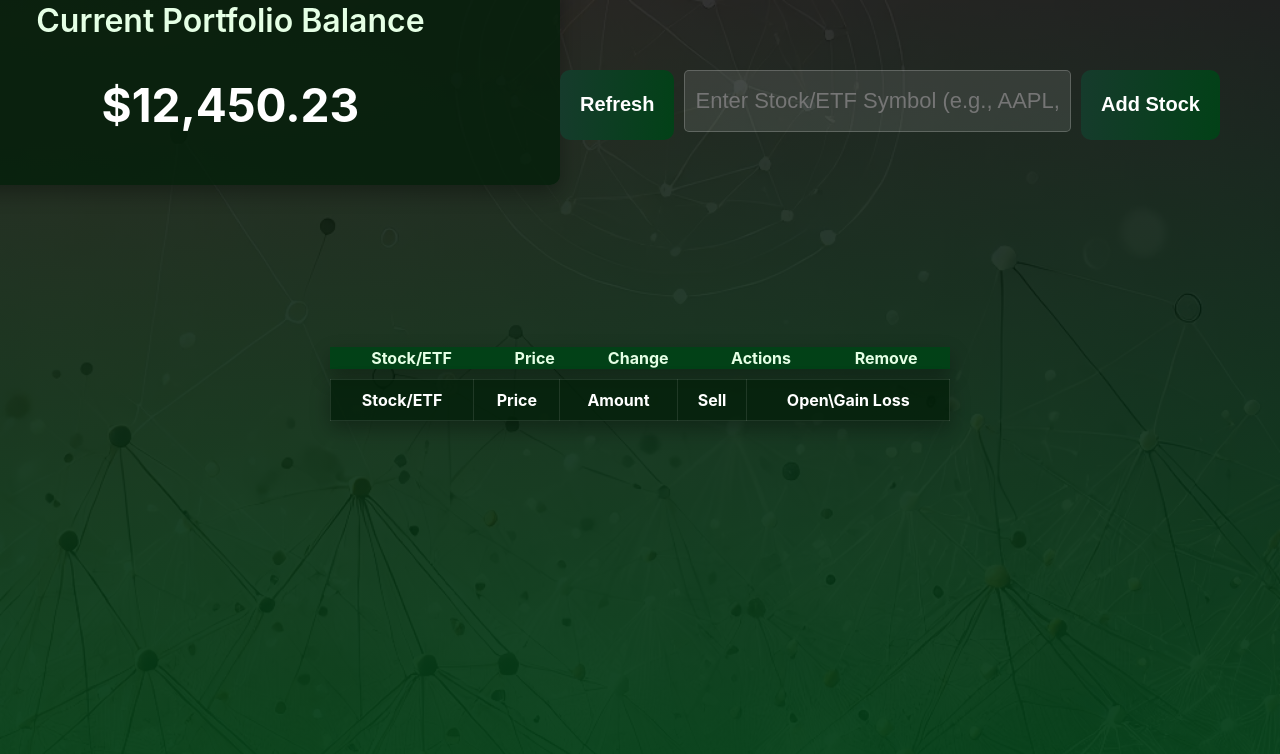
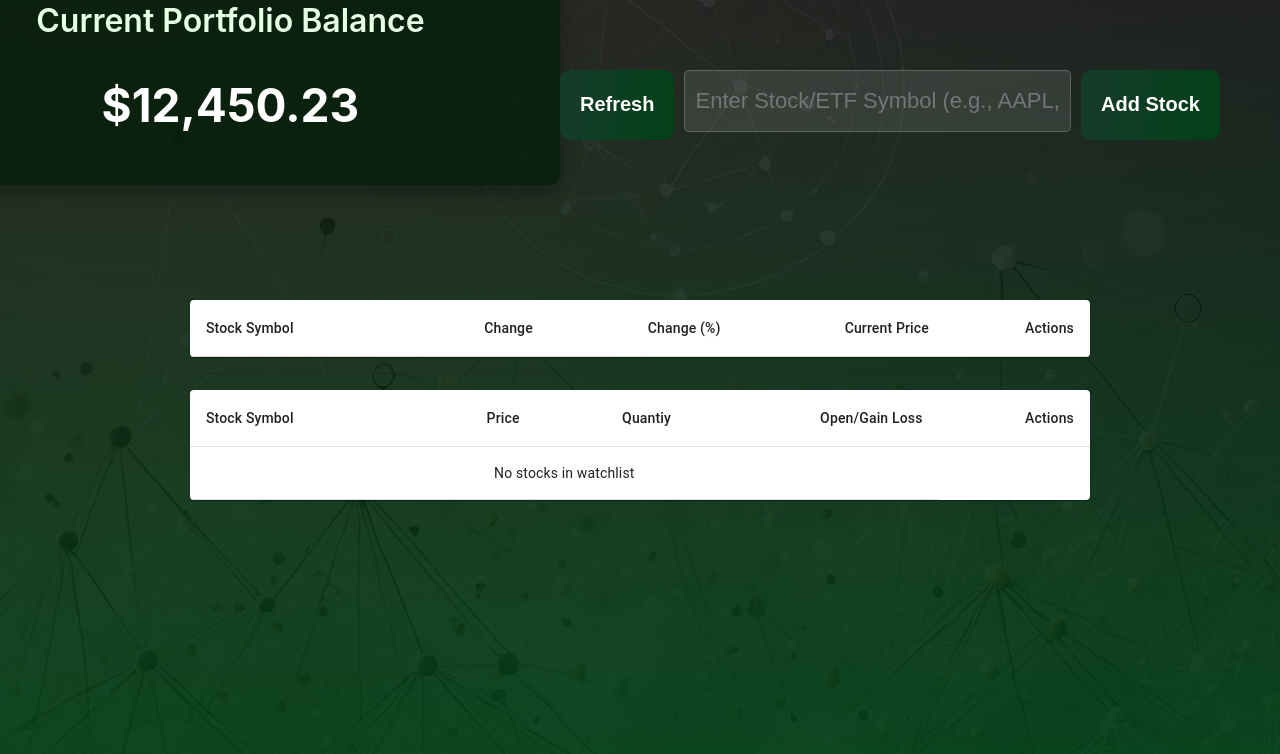
Before and after one commit to ArianZdar/WealthPlex, a React (Create React App) app in the folder my-app/: page /portfolio in a window 1280 px wide. Shown: the top 754 px of the page. Built offline with nearby package versions, Linux system fonts and the light colour scheme.

Commit message:
Cleaned up tables

```diff
--- a/my-app/src/pages/portfoliopage/portfolio.jsx
+++ b/my-app/src/pages/portfoliopage/portfolio.jsx
@@ -2,6 +2,9 @@ import { useNavigate } from 'react-router-dom';
 import './portfolio.css';
 import React, { useState } from 'react';
 import { getPortfolioValue, addStockToWatchlist,removeStockFromWatchlist ,getUserWatchlist,getStocks,buyStock,sellStock,getProfitOnStock} from '../../assets/utils/userRequests'
+import DeleteIcon from '@mui/icons-material/Delete';
+import { Box, TableContainer, Paper, Table, TableHead, TableRow, TableCell, TableBody, Stack, Divider, TextField, Button } from "@mui/material";
+
 
 function Portfolio() {
   const navigate = useNavigate();
@@ -17,6 +20,8 @@ function Portfolio() {
   const [watchlist, setWatchlist] = useState([]);
   const [stocklist, setStocklist] = useState([]);
   const [profitlist, setProfit] = useState([]);
+
+
 
   const handleAddStock = async (e) => {
     e.preventDefault();
@@ -39,11 +44,11 @@ function Portfolio() {
     const username = localStorage.getItem("loggedInUsername");
     const roundedPrice = Math.round(parseFloat(price)) || 0;
     try {
-      // Call addStockToWatchlist and wait for the response
+
       const updatedUser = await buyStock(username,quantity,symbol,roundedPrice);
       const updatedPortfolio = updatedUser["stocks"];
       console.log(updatedPortfolio);
-      setStocklist(updatedPortfolio); // Update watchlist with the new list
+      setStocklist(updatedPortfolio);
     } catch (error) {
       setError("Failed to add stock to watchlist: " + error.message);
     }
@@ -85,7 +90,11 @@ function Portfolio() {
 
   };
 
-
+  const handleSellQuantityChange = (index, value) => {
+    const updatedPortfolio = [...stocklist];
+    updatedPortfolio[index].quantity = value;
+    setStocklist(updatedPortfolio);
+  };
 
   const handleQuantityChange = (index, value) => {
     const updatedWatchlist = [...watchlist];
@@ -103,9 +112,9 @@ function Portfolio() {
     const username = localStorage.getItem("loggedInUsername");
 
     try {
-      // Call addStockToWatchlist and wait for the response
-      const updatedPortfolio = await sellStock(username,quantity,symbol);
-      setStocklist(updatedPortfolio); // Update watchlist with the new list
+      const profit = await sellStock(username,quantity,symbol);
+      const updatedPortfolio = await getStocks(username);
+      setStocklist(updatedPortfolio);
     } catch (error) {
       setError("Failed to add stock to watchlist: " + error.message);
     }
@@ -116,11 +125,11 @@ function Portfolio() {
     const username = localStorage.getItem("loggedInUsername");
 
     try {
-      // Call addStockToWatchlist and wait for the response
       const profit = await getProfitOnStock(username,symbol);
       profitlist[index] = profit;
+      return profit;
     } catch (error) {
-      setError("Failed to add stock to watchlist: " + error.message);
+      setError("Failed to get openGainLoss: " + error.message);
     }
 
   };
@@ -157,107 +166,157 @@ function Portfolio() {
 
 
 <div className="tables-container">
-  {/* WatchList Table */}
-  <div className="stock-table-section">
-    {loading ? (
-      <p>Loading stocks...</p>
-    ) : (
-      <table className="stock-table">
-        <thead>
-          <tr>
-            <th>Stock/ETF</th>
-            <th>Price</th>
-            <th>Change</th>
-            <th>Actions</th>
-            <th>Remove</th>
-          </tr>
-        </thead>
-        <tbody>
-          {watchlist.map((stock, index) => (
-            <tr key={index}>
-              <td className="stock-name">{stock.symbol}</td>
-              <td className="stock-price">{stock.currentPrice}</td>
-              <td className={`stock-change ${stock.isPositive ? 'positive' : 'negative'}`}>
-                {stock.change}
-              </td>
-              <td className="stock-actions">
-                <div className="actions-container">
-                  <input
-                    type="number"
-                    onChange={(e) => handleQuantityChange(index, e.target.value)}
-                    min="0"
-                    className="input-field"
-                    placeholder="Enter quantity"
-                  />
-                  <input
-                    type="number"
-                    onChange={(e) => handlePriceChange(index, e.target.value)}
-                    min="0"
-                    className="input-field"
-                    placeholder="Enter price"
-                  />
-                  <button className="buy-button" onClick={() => handleBuyStock(stock.symbol, stock.quantity, stock.price)}>Buy</button>
-                </div>
-              </td>
-              <td>
-                <button onClick={() => handleRemoveStockFromWatchlist(stock.symbol)} className="remove-button">
-                  Remove
-                </button>
-              </td>
-            </tr>
-          ))}
-        </tbody>
-      </table>
-    )}
-  </div>
+        <Box
+            sx={{
+              display: "flex",
+              justifyContent: "center",
+              alignItems: "center",
+              minHeight: "100vh",
+              width: "100vw",
+              overflow: "hidden",
+              padding: 4,
+              boxSizing: "border-box",
+            }}
+        >
+          <Stack direction="column" divider={<Divider orientation="horizontal" flexItem />} spacing={2}>
 
-  {/* Portfolio Holdings Table */}
-  <div className="holding-table-section">
-    <table className="holding-table">
-      <thead>
-        <tr>
-          <th>Stock/ETF</th>
-          <th>Price</th>
-          <th>Amount</th>
-          <th>Sell</th>
-          <th>Open\Gain Loss</th>
-        </tr>
-      </thead>
-    </table>
-    <tbody>
-    {stocklist.map((stock, index) => (
-            <tr key={index}>
-              <td className="stock-name">{stock.symbol}</td>
-              <td className="stock-price">{stock.price}</td>
-              <td className={`stock-amount `}>{stock.amount}</td>
-              <td className="stock-actions">
-                <div className="actions-container">
-                  <input
-                    type="number"
-                    onChange={(e) => handleQuantityChange(index, e.target.value)}
-                    min="0"
-                    className="input-field"
-                    placeholder="Enter quantity"
-                  />
-                  <input
-                    type="number"
-                    onChange={(e) => handlePriceChange(index, e.target.value)}
-                    min="0"
-                    className="input-field"
-                    placeholder="Enter price"
-                  />
-                  <button className="sell-button" onClick={() => handleSellStock(stock.symbol, stock.amount)}>Sell</button>
-                </div>
-              </td>
-              <td>
-                <button onClick={() => handleRemoveStockFromWatchlist(stock.symbol)} className="remove-button">
-                  Remove
-                </button>
-              </td>
-            </tr>
-          ))}
-      </tbody>
-  </div>
+          <TableContainer component={Paper} className="watchlist-table">
+            <Table sx={{ minWidth: 900 }} style={{}} aria-label="simple table">
+              <TableHead>
+                <TableRow>
+                  <TableCell>Stock Symbol</TableCell>
+                  <TableCell align="right">Change</TableCell>
+                  <TableCell align="right">Change (%)</TableCell>
+                  <TableCell align="right">Current Price</TableCell>
+                  <TableCell align="right">Actions</TableCell>
+                </TableRow>
+              </TableHead>
+              <TableBody>
+                {watchlist ? (
+                  watchlist.map((stock, index) => (
+                    <TableRow key={stock.symbol} sx={{ "&:last-child td, &:last-child th": { border: 0 } }}>
+                      <TableCell component="th" scope="row">
+                        {stock.symbol}
+                      </TableCell>
+                      <TableCell align="right">{stock.change}</TableCell>
+                      <TableCell align="right">{stock.changePercent}</TableCell>
+                      <TableCell align="right">{stock.currentPrice}</TableCell>
+                      <TableCell align="right">
+                        <Stack direction="row" divider={<Divider orientation="vertical" flexItem />} spacing={2}>
+                          <TextField
+                            id="standard-number"
+                            label="Quantity"
+                            type="number"
+                            variant="standard"
+                            slotProps={{
+                              inputLabel: {
+                                shrink: true,
+                              },
+                            }}
+                            onChange={(e) => handleQuantityChange(index, e.target.value)}
+                          />
+                          <TextField
+                            id="standard-number"
+                            label="Price"
+                            type="number"
+                            variant="standard"
+                            slotProps={{
+                              inputLabel: {
+                                shrink: true,
+                              },
+                            }}
+                            onChange={(e) => handlePriceChange(index, e.target.value)}
+                          />
+                          <Button variant="outlined" color="success" onClick={() => {
+                            handleBuyStock(stock.symbol, stock.quantity, stock.price);
+                            console.log("Buy button clicked");
+                          }}>Buy</Button>
+                        </Stack>
+                      </TableCell>
+                      <TableCell align="right"><
+                        Button variant="outlined" startIcon={<DeleteIcon />} color="error" onClick={() => {
+                          handleRemoveStockFromWatchlist(stock.symbol);
+                          console.log("Remove button clicked");
+                        }}>Remove</Button>
+                      </TableCell>
+                    </TableRow>
+                  ))
+                ) : (
+                  <TableRow>
+                    <TableCell colSpan={4} align="center">
+                      {error ? error : "No stocks in watchlist"}
+                    </TableCell>
+                  </TableRow>
+                )}
+              </TableBody>
+            </Table>
+          </TableContainer>
+
+          <TableContainer component={Paper} className="holdings-table">
+            <Table sx={{ minWidth: 900 }} style={{}} aria-label="simple table">
+              <TableHead>
+                <TableRow>
+                  <TableCell>Stock Symbol</TableCell>
+                  <TableCell align="right">Price</TableCell>
+                  <TableCell align="right">Quantiy</TableCell>
+                  <TableCell align="right">Open/Gain Loss</TableCell>
+                  <TableCell align="right">Actions</TableCell>
+                </TableRow>
+              </TableHead>
+              <TableBody>
+                {stocklist.length > 0 ? (
+                  stocklist.map((stock, index) => (
+                    <TableRow key={stock.symbol} sx={{ "&:last-child td, &:last-child th": { border: 0 } }}>
+                      <TableCell component="th" scope="row">
+                        {stock.symbol}
+                      </TableCell>
+                      <TableCell align="right">{stock.price}</TableCell>
+                      <TableCell align="right">{stock.amount}</TableCell>
+                      <TableCell align="right">{handleGetProfitForStock(stock.symbol, index)}</TableCell>
+                      <TableCell align="right">
+                        <Stack direction="row" divider={<Divider orientation="vertical" flexItem />} spacing={2}>
+                          <TextField
+                            id="standard-number"
+                            label="Quantity"
+                            type="number"
+                            variant="standard"
+                            slotProps={{
+                              inputLabel: {
+                                shrink: true,
+                              },
+                            }}
+                            onChange={(e) => handleSellQuantityChange(index, e.target.value)}
+                          />
+                          <Button variant="outlined" color="success" onClick={() => {
+                            handleSellStock(stock.symbol, stock.amount);
+                            console.log("Buy button clicked");
+                          }}>Sell</Button>
+                        </Stack>
+                      </TableCell>
+                    </TableRow>
+                  ))
+                ) : (
+                  <TableRow>
+                    <TableCell colSpan={4} align="center">
+                      {error ? error : "No stocks in watchlist"}
+                    </TableCell>
+                  </TableRow>
+                )}
+              </TableBody>
+            </Table>
+          </TableContainer>
+
+
+
+          </Stack>
+
+
+        </Box>
+
+
+
+
+
 </div>
 </div>
 
```
Also changed, not shown: my-app/package.json (+7 -0 lines), 2 other files (tests, documents, lock files or other folders).
